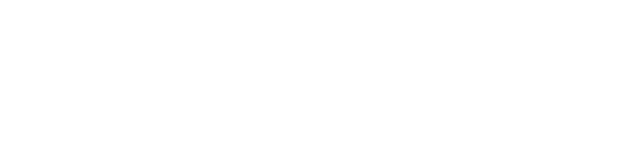
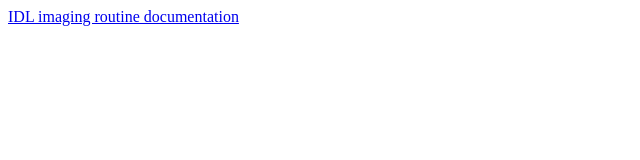
Before and after one commit to CARS-UChicago/IDL_Imaging, a plain HTML site: page docs/index.html in a window 1280 px wide. Shown: the whole page, without its empty margins (0-640 px from the left). Drawn offline with Linux system fonts and the light colour scheme.

Commit message:
Fix HTML error

```diff
--- a/docs/index.html
+++ b/docs/index.html
@@ -2,6 +2,6 @@
 <html>
 <head>
 <title>Documentation for GSECARS IDL imaging routines</title>
-<a href="imaging_routines.html"IDL imaging routine documentation></a>
+<a href="imaging_routines.html">IDL imaging routine documentation</a>
 <body/>
 </html>
```
